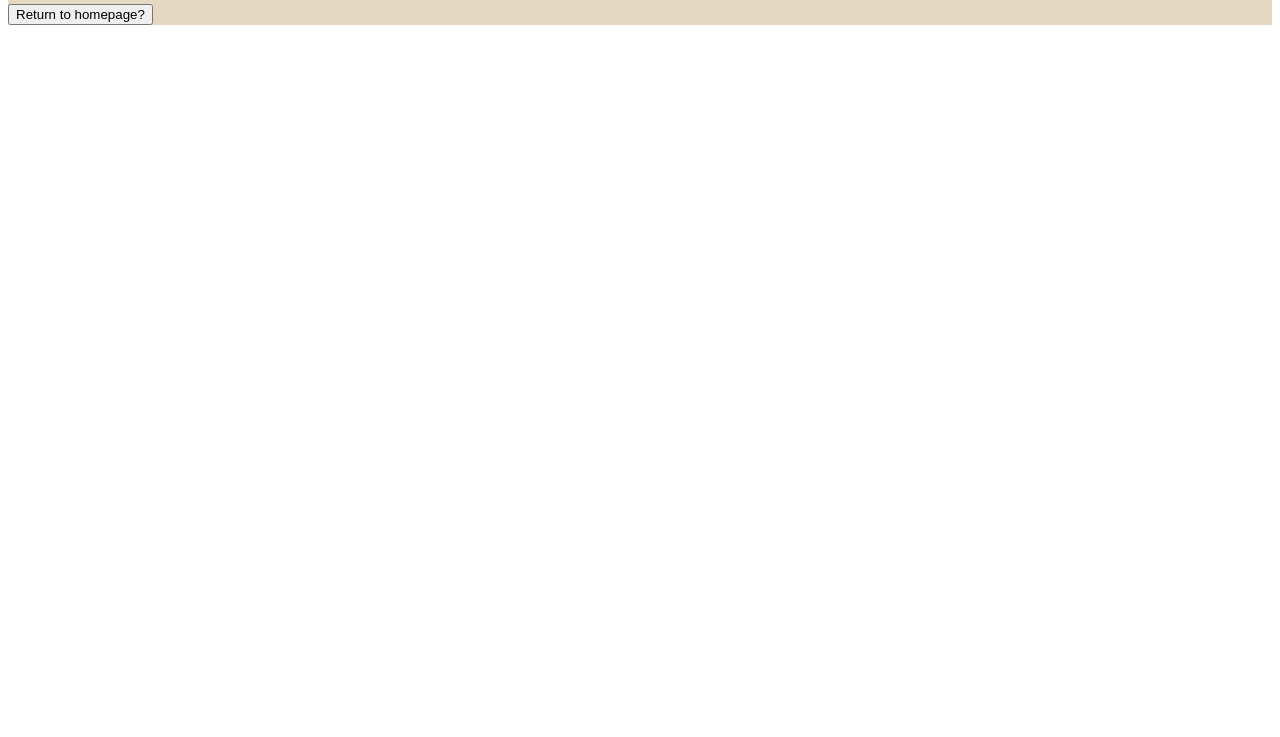
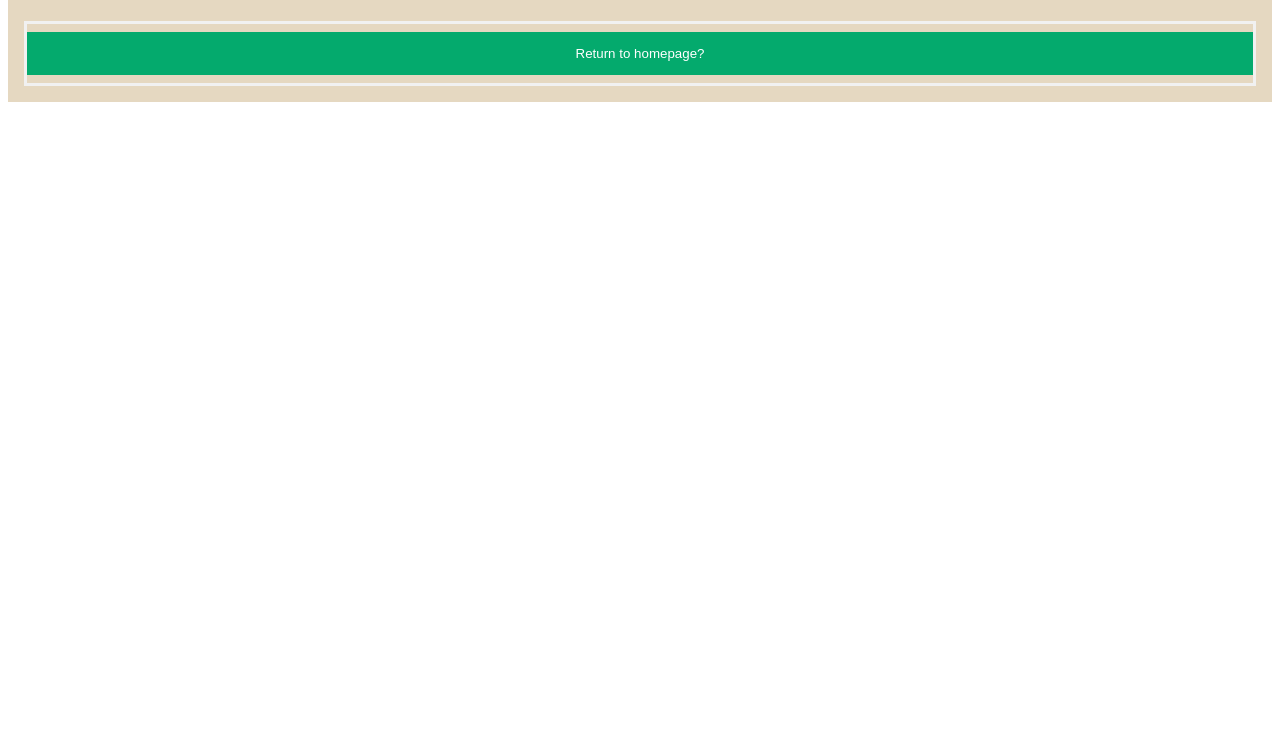
Before and after one commit to llamonte40/COSC4351-App, a plain HTML site: page frontend/thank_you.html in a window 1280 px wide. Shown: the part 63-800 px from the top of the page. Drawn offline with Linux system fonts and the light colour scheme.

Commit message:
fix some urls in frontend

```diff
--- a/frontend/Thank you.html
+++ b/frontend/thank_you.html
@@ -3,7 +3,7 @@
 <head>
 <meta name="viewport" content="width=device-width, initial-scale=1">
 <title> Login Page </title>
-<link rel="stylesheet" href="css/Thank you.css">
+<link rel="stylesheet" href="css/thank_you.css">
 
 
 </head>
@@ -16,7 +16,7 @@
 
 
         <div class="container">
-          <form action = "http://127.0.0.1:5500/Homepage.html">
+          <form action = "index.html">
 
 
 
```
Also changed, not shown: frontend/css/thank_you.css (renamed from frontend/Thank you.css), 1 other file.
